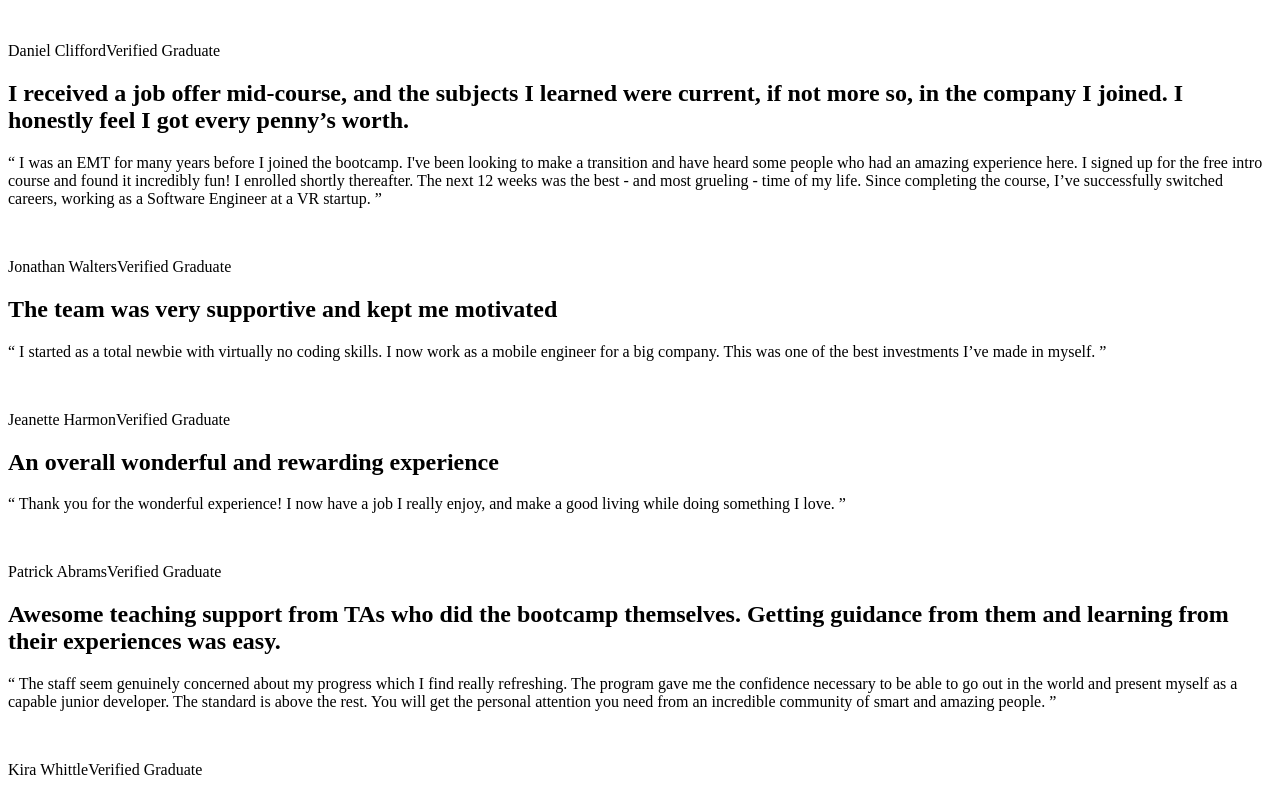
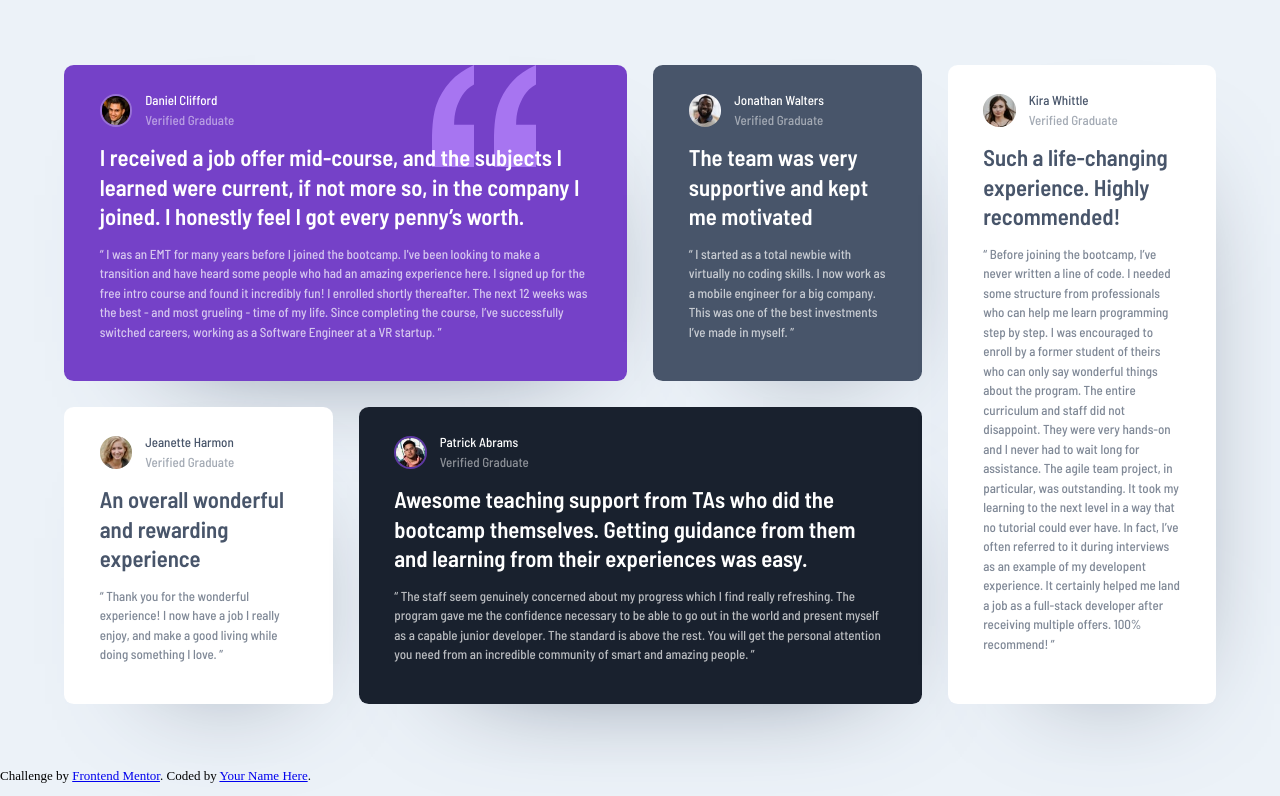
Before and after one commit to Liltanie/frontend-mentor-testimonial-section, a website: page index.html in a window 1280 px wide. Shown: the top 796 px of the page. Drawn offline with Linux system fonts and the light colour scheme; the site is published under a folder, as on GitHub Pages, so addresses that start at the root find nothing.

Commit message:
fixing path for images

```diff
--- a/index.html
+++ b/index.html
@@ -9,7 +9,7 @@
             rel="icon"
             type="image/png"
             sizes="32x32"
-            href="/src/images/favicon-32x32.png"
+            href="./src/images/favicon-32x32.png"
         />
 
         <title>Frontend Mentor | Testimonials</title>
@@ -22,14 +22,14 @@
             rel="stylesheet"
         />
 
-        <link rel="stylesheet" href="/src/css/main.css" />
+        <link rel="stylesheet" href="./src/css/main.css" />
     </head>
     <body>
         <main>
             <section class="container">
                 <article class="card card--purple">
                     <div class="card__header">
-                        <img src="/src/images/image-daniel.jpg" alt="" />
+                        <img src="./src/images/image-daniel.jpg" alt="" />
                         <p>Daniel Clifford<span>Verified Graduate</span></p>
                     </div>
                     <h2>
@@ -51,7 +51,7 @@
                 </article>
                 <article class="card card--gray">
                     <div class="card__header">
-                        <img src="/src/images/image-jonathan.jpg" alt="" />
+                        <img src="./src/images/image-jonathan.jpg" alt="" />
                         <p>Jonathan Walters<span>Verified Graduate</span></p>
                     </div>
                     <h2>The team was very supportive and kept me motivated</h2>
@@ -64,7 +64,7 @@
                 </article>
                 <article class="card">
                     <div class="card__header">
-                        <img src="/src/images/image-jeanette.jpg" alt="" />
+                        <img src="./src/images/image-jeanette.jpg" alt="" />
                         <p>Jeanette Harmon<span>Verified Graduate</span></p>
                     </div>
                     <h2>An overall wonderful and rewarding experience</h2>
@@ -76,7 +76,7 @@
                 </article>
                 <article class="card card--black">
                     <div class="card__header">
-                        <img src="/src/images/image-patrick.jpg" alt="" />
+                        <img src="./src/images/image-patrick.jpg" alt="" />
                         <p>Patrick Abrams<span>Verified Graduate</span></p>
                     </div>
                     <h2>
@@ -96,7 +96,7 @@
                 </article>
                 <article class="card">
                     <div class="card__header">
-                        <img src="/src/images/image-kira.jpg" alt="" />
+                        <img src="./src/images/image-kira.jpg" alt="" />
                         <p>Kira Whittle<span>Verified Graduate</span></p>
                     </div>
                     <h2>
--- a/src/scss/components/_card.scss
+++ b/src/scss/components/_card.scss
@@ -11,7 +11,7 @@
     @include card-colors($white, $grayish-blue);
 
     &:nth-of-type(1) {
-        background-image: url(/src/images/bg-pattern-quotation.svg);
+        background-image: url(../images/bg-pattern-quotation.svg);
         background-repeat: no-repeat;
         background-position: top right 2rem;
     }
```
Also changed, not shown: src/css/main.css.
